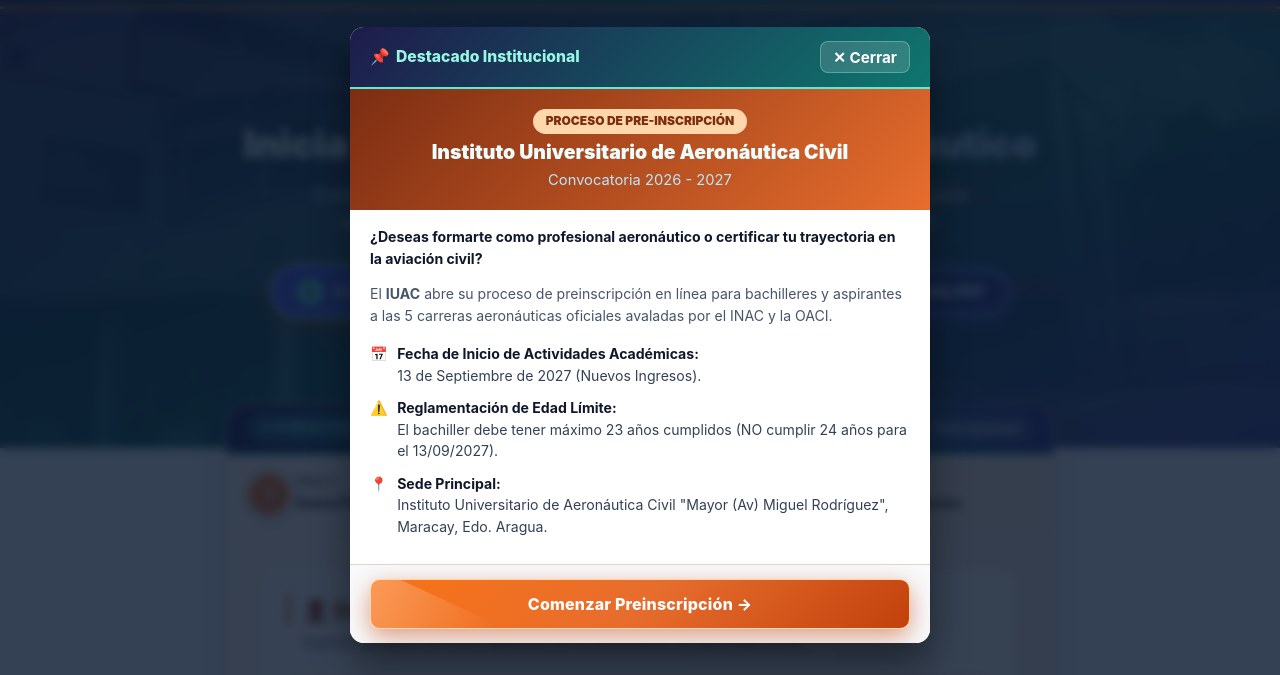
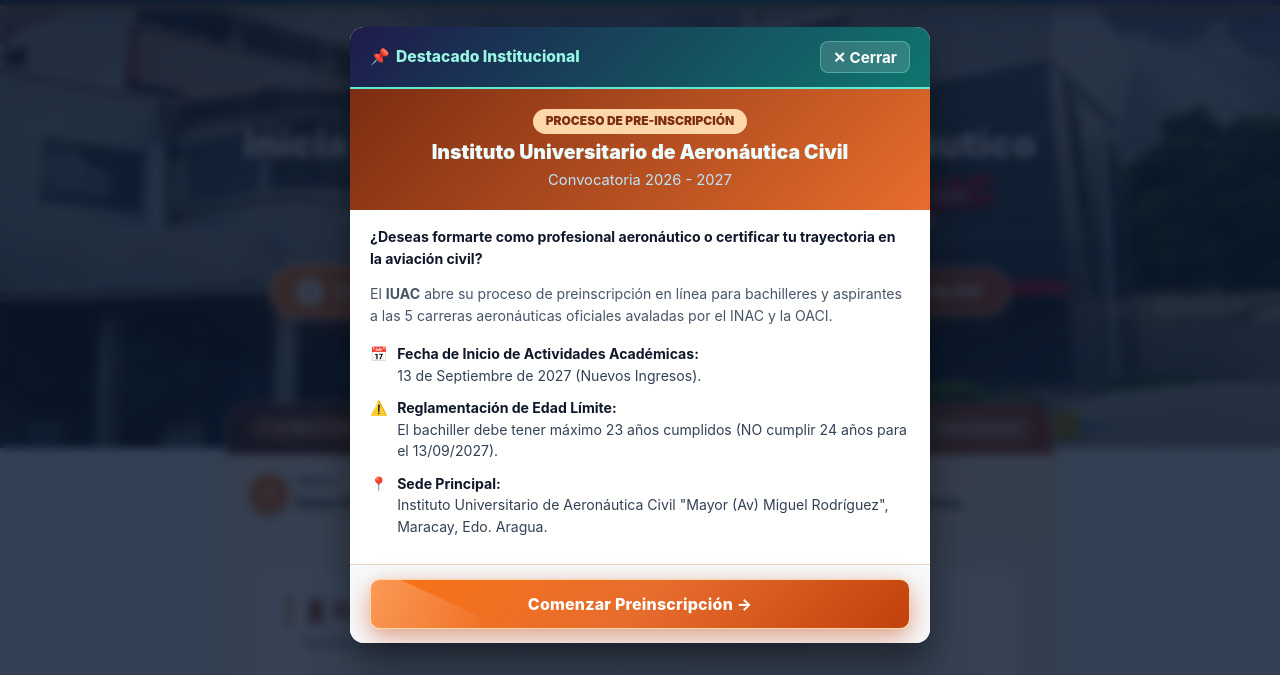
Before and after one commit to jgdesing/proyecto_iuac_web, a plain HTML site: page frontend/index.html in a window 1280 px wide. Shown: the part 65-740 px from the top of the page. Drawn offline with Linux system fonts and the light colour scheme.

Commit message:
Add files via upload
Cambios de fondo en el hero

```diff
--- a/frontend/css/landing.css
+++ b/frontend/css/landing.css
@@ -152,7 +152,8 @@ body {
     left: 0;
     right: 0;
     bottom: 0;
-    background: linear-gradient(160deg, rgba(30, 27, 75, 0.84) 0%, rgba(17, 94, 89, 0.82) 55%, rgba(49, 46, 129, 0.90) 100%);
+    /* Eliminado el velo translúcido de color (azul/verde) para permitir visión nítida y real del edificio */
+    background: linear-gradient(180deg, rgba(0, 0, 0, 0.28) 0%, rgba(0, 0, 0, 0.08) 50%, rgba(0, 0, 0, 0.32) 100%);
     z-index: 1;
 }
 
@@ -178,9 +179,9 @@ body {
     display: inline-flex;
     align-items: center;
     gap: 0.5rem;
-    background: rgba(45, 212, 191, 0.18);
-    border: 1.5px solid #5eead4;
-    color: #ccfbf1;
+    background: rgba(231, 109, 45, 0.35);
+    border: 1.5px solid #fed7aa;
+    color: #ffffff;
     font-size: 0.82rem;
     font-weight: 800;
     padding: 0.42rem 1.25rem;
@@ -189,7 +190,8 @@ body {
     margin-bottom: 1rem;
     letter-spacing: 0.6px;
     backdrop-filter: blur(6px);
-    box-shadow: 0 0 18px rgba(45, 212, 191, 0.25);
+    box-shadow: 0 0 20px rgba(231, 109, 45, 0.45);
+    text-shadow: 0 1px 4px rgba(0, 0, 0, 0.8);
 }
 
 .hero h2 {
@@ -197,19 +199,17 @@ body {
     font-weight: 900;
     line-height: 1.2;
     margin-bottom: 0.85rem;
-    background: linear-gradient(90deg, #ffffff 0%, #99f6e4 50%, #c7d2fe 100%);
-    -webkit-background-clip: text;
-    -webkit-text-fill-color: transparent;
-    background-clip: text;
-    filter: drop-shadow(0 3px 10px rgba(0, 0, 0, 0.35));
+    color: #ffffff;
+    text-shadow: 0 3px 14px rgba(0, 0, 0, 0.85), 0 1px 3px rgba(0, 0, 0, 0.9);
 }
 
 .hero p {
     font-size: 1.08rem;
-    color: #e0e7ff;
+    color: #ffffff;
     max-width: 700px;
     margin: 0 auto 1.75rem;
     line-height: 1.6;
+    text-shadow: 0 2px 8px rgba(0, 0, 0, 0.9);
 }
 
 .hero-interactive-row {
@@ -228,8 +228,8 @@ body {
     display: inline-flex;
     align-items: center;
     gap: 0.75rem;
-    background: linear-gradient(135deg, #4f46e5 0%, #0d9488 100%);
-    border: 2px solid #99f6e4;
+    background: linear-gradient(135deg, #f97316 0%, #e76d2d 50%, #c2410c 100%);
+    border: 2px solid #ffedd5;
     color: #ffffff;
     padding: 0.78rem 1.55rem;
     border-radius: 30px;
@@ -237,16 +237,16 @@ body {
     font-weight: 800;
     cursor: pointer;
     backdrop-filter: blur(8px);
-    box-shadow: 0 6px 20px rgba(13, 148, 136, 0.4);
+    box-shadow: 0 6px 20px rgba(231, 109, 45, 0.5);
     transition: var(--transition);
     animation: btnPulseGlow 3.2s infinite ease-in-out;
 }
 
 .btn-carreras-hero:hover {
-    background: linear-gradient(135deg, #14b8a6 0%, #6366f1 100%);
+    background: linear-gradient(135deg, #fb923c 0%, #ea580c 100%);
     color: #ffffff;
     border-color: #ffffff;
-    box-shadow: 0 10px 28px rgba(45, 212, 191, 0.65);
+    box-shadow: 0 10px 28px rgba(231, 109, 45, 0.75);
     transform: translateY(-3px) scale(1.03);
 }
 
@@ -257,29 +257,29 @@ body {
     display: inline-flex;
     align-items: center;
     gap: 0.6rem;
-    background: linear-gradient(135deg, #0f766e 0%, #312e81 100%);
-    border: 2px solid #a5b4fc;
-    color: #ecfeff;
+    background: linear-gradient(135deg, #7c2d12 0%, #9a3412 50%, #c2410c 100%);
+    border: 2px solid #fed7aa;
+    color: #ffffff;
     padding: 0.78rem 1.5rem;
     border-radius: 30px;
     font-size: 0.92rem;
     font-weight: 800;
     cursor: pointer;
-    box-shadow: 0 6px 20px rgba(79, 70, 229, 0.4);
+    box-shadow: 0 6px 20px rgba(124, 45, 18, 0.5);
     transition: var(--transition);
 }
 
 .btn-buscar-planilla-hero:hover {
-    background: linear-gradient(135deg, #0d9488 0%, #4f46e5 100%);
-    border-color: #5eead4;
-    color: #ffffff;
-    box-shadow: 0 10px 28px rgba(79, 70, 229, 0.6);
+    background: linear-gradient(135deg, #9a3412 0%, #e76d2d 100%);
+    border-color: #ffedd5;
+    color: #ffffff;
+    box-shadow: 0 10px 28px rgba(231, 109, 45, 0.65);
     transform: translateY(-3px) scale(1.03);
 }
 
 .btn-carreras-badge {
-    background: #5eead4;
-    color: #1e1b4b;
+    background: #ffffff;
+    color: #c2410c;
     width: 26px;
     height: 26px;
     border-radius: 50%;
@@ -292,17 +292,18 @@ body {
 }
 
 .btn-carreras-hero:hover .btn-carreras-badge {
-    background: #ffffff;
-    color: #0f766e;
+    background: #ffedd5;
+    color: #9a3412;
 }
 
 .badge-acreditacion {
     display: inline-flex;
     align-items: center;
     gap: 0.4rem;
-    color: #99f6e4;
+    color: #ffedd5;
     font-size: 0.88rem;
     font-weight: 700;
+    text-shadow: 0 1px 4px rgba(0, 0, 0, 0.9);
 }
 
 /* ── CONTENEDOR PRINCIPAL Y FORM CARD (CON FONDO TENUE ELEGANTE) ──────────── */
--- a/frontend/index.html
+++ b/frontend/index.html
@@ -12,7 +12,7 @@
     <link rel="shortcut icon" type="image/png" href="img/logo_iuac.png?v=3">
 
     <!-- Estilos de Alto Rendimiento -->
-    <link rel="stylesheet" href="css/landing.css?v=4.4">
+    <link rel="stylesheet" href="css/landing.css?v=4.5">
 </head>
 <body>
 
@@ -897,7 +897,7 @@
     <!-- Scripts de Carga Ultra Rápida -->
     <script src="js/geo_data.js?v=2.2"></script>
     <script src="js/qr_pdf_engine.js?v=2.1"></script>
-    <script src="js/react_ui_enhancer.js?v=1.4"></script>
+    <script src="js/react_ui_enhancer.js?v=1.5"></script>
     <script src="js/app.js?v=3.6"></script>
 </body>
 </html>
--- a/frontend/js/react_ui_enhancer.js
+++ b/frontend/js/react_ui_enhancer.js
@@ -55,39 +55,39 @@
 
             rootEl.innerHTML = `
                 <div style="
-                    background: linear-gradient(90deg, #1e1b4b 0%, #0f766e 60%, #312e81 100%);
-                    color: #ecfeff;
+                    background: linear-gradient(90deg, #431407 0%, #7c2d12 50%, #9a3412 100%);
+                    color: #fff7ed;
                     padding: 0.7rem 1.4rem;
                     display: flex;
                     align-items: center;
                     justify-content: space-between;
                     flex-wrap: wrap;
                     gap: 0.75rem;
-                    border-bottom: 2px solid #2dd4bf;
+                    border-bottom: 2px solid #e76d2d;
                     font-size: 0.82rem;
                 ">
                     <div style="display:flex; align-items:center; gap:0.6rem;">
                         <span style="
-                            background: rgba(45, 212, 191, 0.22);
-                            border: 1px solid #5eead4;
-                            color: #99f6e4;
+                            background: rgba(231, 109, 45, 0.35);
+                            border: 1px solid #fed7aa;
+                            color: #ffedd5;
                             padding: 0.18rem 0.6rem;
                             border-radius: 20px;
                             font-weight: 800;
                             font-size: 0.74rem;
                             letter-spacing: 0.4px;
                         ">⚛ UI REACTIVA</span>
-                        <span style="font-weight:700; color:#e0e7ff;">
-                            Avance de Ficha: <strong style="color:#5eead4;">${porcentaje}%</strong> (${completados}/${total} campos)
+                        <span style="font-weight:700; color:#ffedd5;">
+                            Avance de Ficha: <strong style="color:#fed7aa;">${porcentaje}%</strong> (${completados}/${total} campos)
                         </span>
                     </div>
 
                     <div style="display:flex; align-items:center; gap:0.85rem; flex: 1; max-width: 340px; min-width: 200px;">
-                        <div style="flex:1; height:8px; background:rgba(255,255,255,0.18); border-radius:10px; overflow:hidden;">
+                        <div style="flex:1; height:8px; background:rgba(255,255,255,0.22); border-radius:10px; overflow:hidden;">
                             <div style="
                                 width: ${porcentaje}%;
                                 height: 100%;
-                                background: linear-gradient(90deg, #2dd4bf 0%, #818cf8 100%);
+                                background: linear-gradient(90deg, #f97316 0%, #e76d2d 100%);
                                 border-radius: 10px;
                                 transition: width 0.35s cubic-bezier(0.4, 0, 0.2, 1);
                             "></div>
@@ -97,9 +97,9 @@
                             border-radius: 14px;
                             font-weight: 800;
                             font-size: 0.75rem;
-                            background: ${tieneFoto ? 'rgba(16, 185, 129, 0.28)' : 'rgba(255, 255, 255, 0.12)'};
-                            border: 1px solid ${tieneFoto ? '#34d399' : 'rgba(255,255,255,0.25)'};
-                            color: ${tieneFoto ? '#a7f3d0' : '#cbd5e1'};
+                            background: ${tieneFoto ? 'rgba(16, 185, 129, 0.35)' : 'rgba(255, 255, 255, 0.16)'};
+                            border: 1px solid ${tieneFoto ? '#34d399' : 'rgba(254,215,170,0.45)'};
+                            color: ${tieneFoto ? '#a7f3d0' : '#fed7aa'};
                             white-space: nowrap;
                         " title="${tieneFoto ? 'Destino: ' + nombreArchivoFoto : 'Suba su fotografía tipo carnet'}">
                             ${tieneFoto ? '📷 Foto Lista' : '📷 Foto Opcional'}
```
